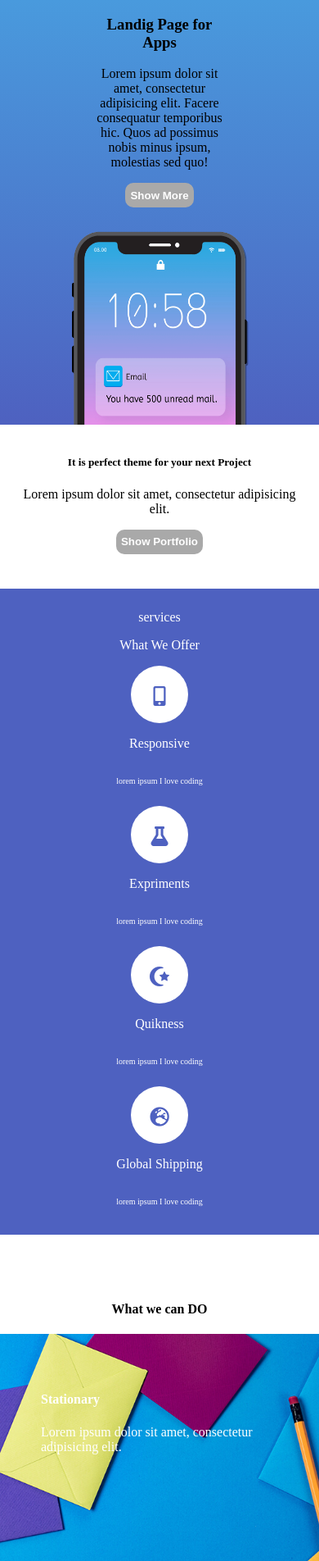
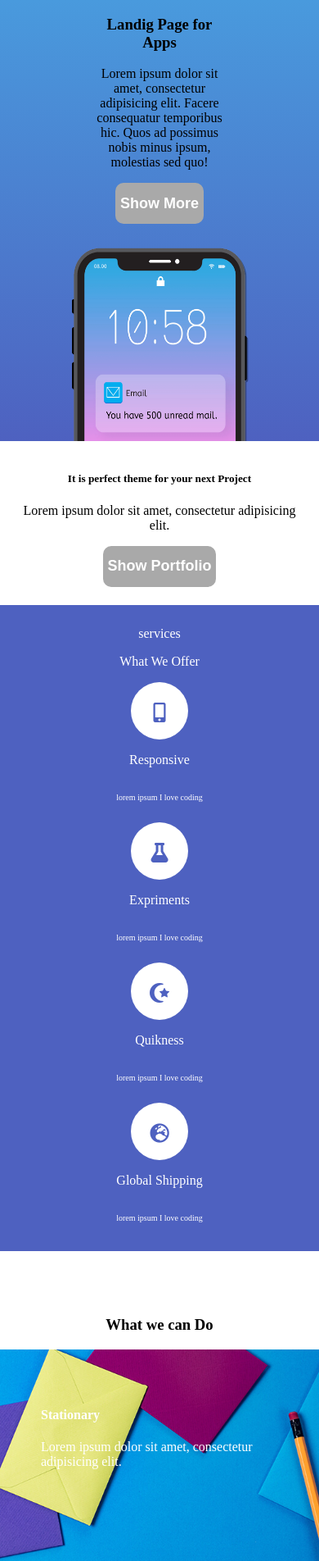
Before and after one commit to tina02133/LandingPage, a plain HTML site: page landingPage.html in a window 390 px wide. Shown: the top 1904 px of the page at 82% size. Drawn offline with Linux system fonts and the light colour scheme.

Commit message:
수정완

```diff
--- a/css/main.css
+++ b/css/main.css
@@ -10,7 +10,7 @@ div, input, textarea{
 
 /* css 파일 작성할 때 기본으로 깔고 들어갈 속성 */
 
-.big-box
+.big-box1
 {
     height: 300px;
     background-image: linear-gradient(to bottom,#499add, #4e61c0  );
@@ -39,7 +39,8 @@ div, input, textarea{
 }
 
 .btn{
-    height: 30px;
+    height: 50px;
+    font-size: 18px;
     background: darkgrey;
     border: none;
     border-radius: 10px;
@@ -65,8 +66,9 @@ div, input, textarea{
     padding: 10px;
 }
 .icon-box{
+    /* 아이콘 박스 수평 가운데 정렬 */
     display: flex;
-    margin-left: 300px;
+    justify-content: center;
 }
 
 .icon-box p:nth-child(3)
@@ -156,7 +158,7 @@ i{
    pc, 테블릿, 모바일 에 따라 화명 구성 다르게*/
 
 @media screen and (max-width: 576px){
-    .big-box{
+    .big-box1{
         height: auto;
         flex-direction: column;
     }
--- a/landingPage.html
+++ b/landingPage.html
@@ -9,7 +9,7 @@
     <link rel="stylesheet" href="https://cdnjs.cloudflare.com/ajax/libs/font-awesome/5.15.4/css/all.min.css" integrity="sha512-1ycn6IcaQQ40/MKBW2W4Rhis/DbILU74C1vSrLJxCq57o941Ym01SwNsOMqvEBFlcgUa6xLiPY/NS5R+E6ztJQ==" crossorigin="anonymous" referrerpolicy="no-referrer" />
 </head>
 <body>
-    <div class="big-box">
+    <div class="big-box1">
         <div class="text-wrapper">
             <div>
                 <h3>Landig Page for Apps</h3>
@@ -62,7 +62,7 @@
     </div>
 
     <div class="portfolio">
-        <h4>What we can DO</h4>
+        <h3>What we can Do</h3>
         <div class="portfolio-container">
           <div class="portfolio-item1">
             <div class="white-box"></div>
```
